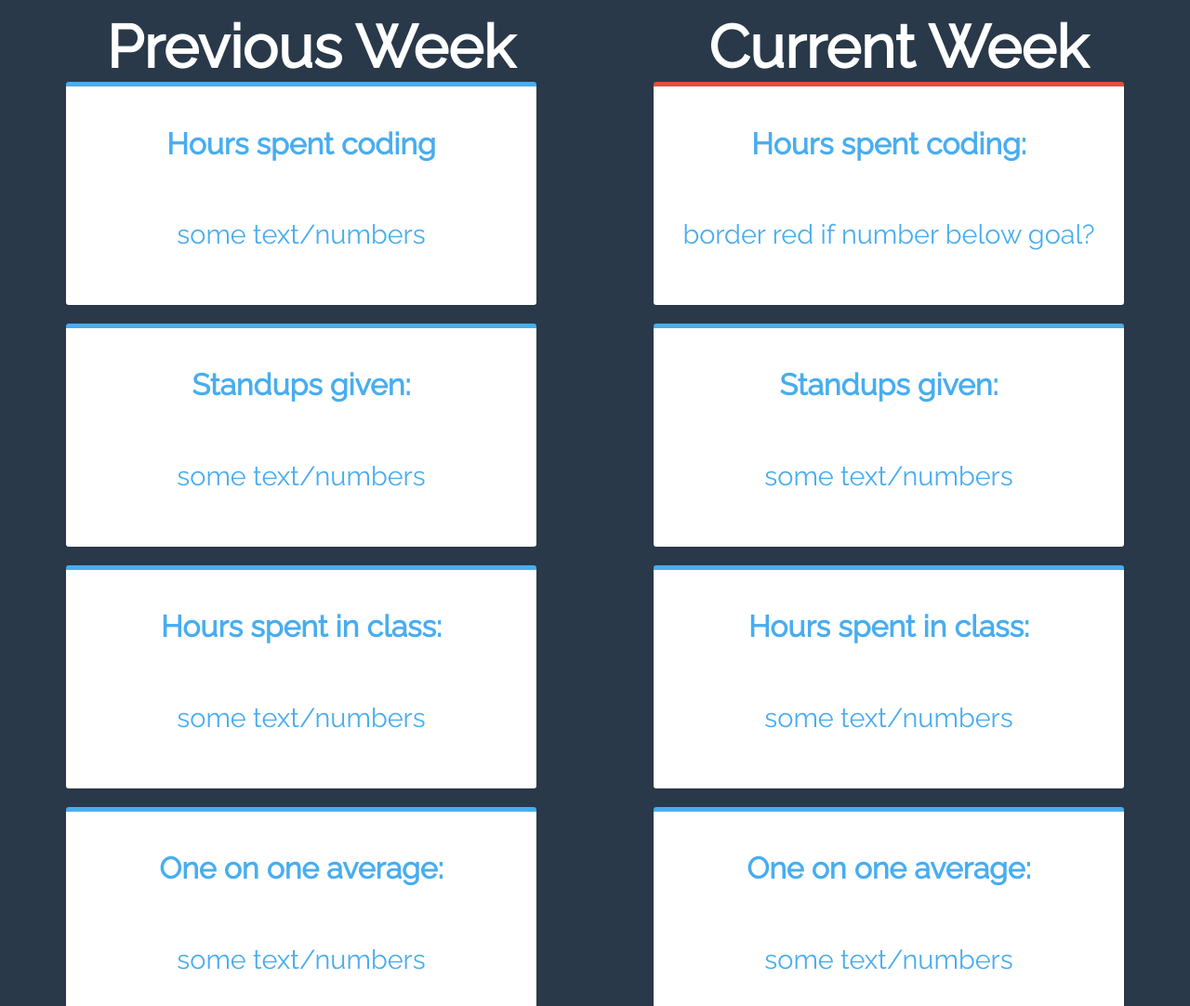
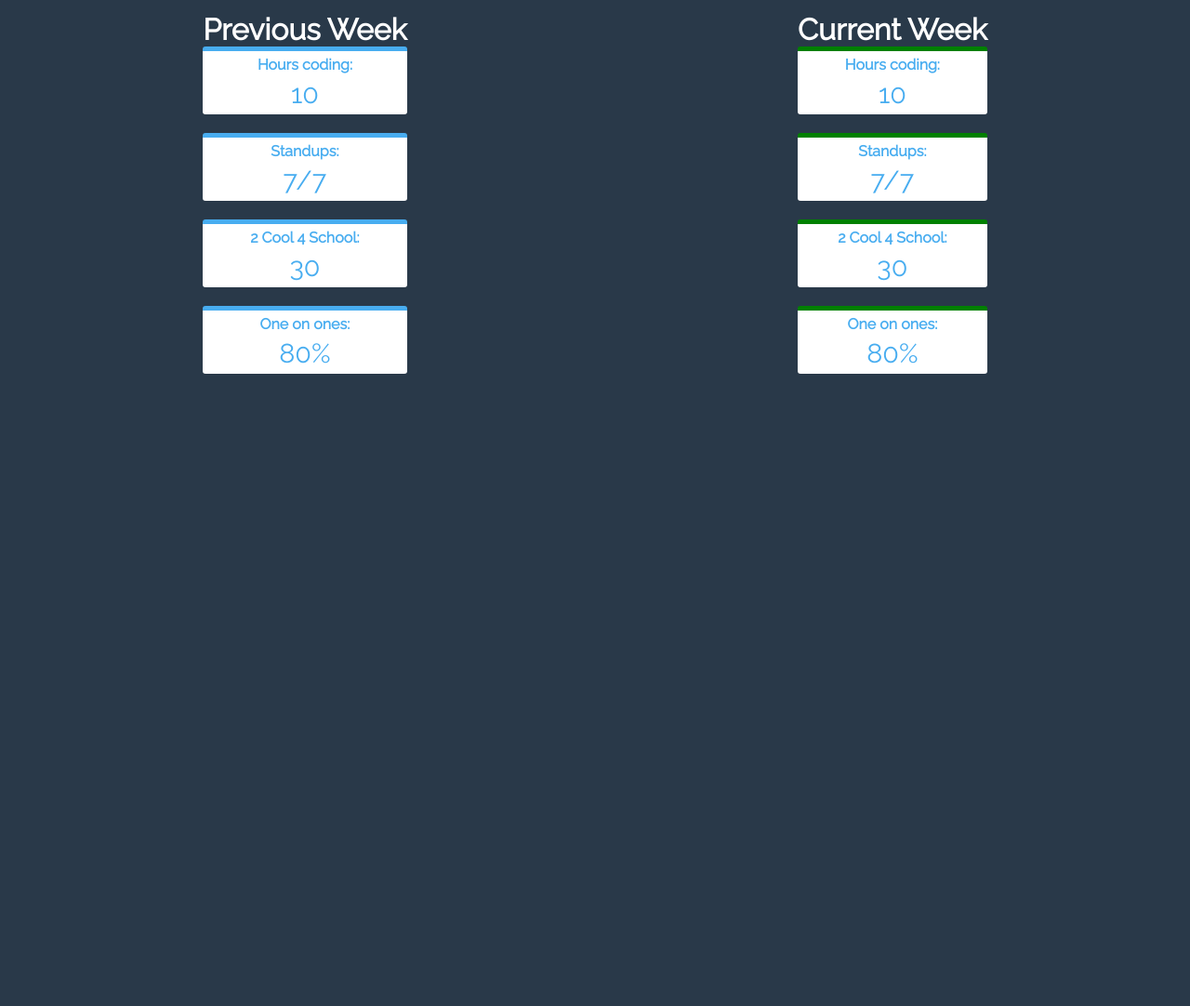
Before and after one commit to SanDiegoCodeSchool/dashboard, a website: page public/index.html in a window 1280 px wide. Shown: the top 1082 px of the page at 93% size. After the commit the page ends 800 px from the top, so only its background shows below. Drawn offline with Linux system fonts and the light colour scheme; no server answers.

Commit message:
styled page, adjusted font and box sizes, created mock data on backend, fetched mock data from front end

```diff
--- a/public/index.html
+++ b/public/index.html
@@ -18,41 +18,41 @@
                 <h4 class="week-title">Previous Week</h4>
             </div>
             <div class="card">
-                <h4 class="card-title">Hours spent coding</h4>
-                <p class="card-text">some text/numbers</p>
+                <h4 class="card-title">Hours coding:</h4>
+                <p class="card-text" id='previous-hours-coding'>10</p>
             </div>
             <div class="card">
-                <h4 class="card-title">Standups given:</h4>
-                <p class="card-text">some text/numbers</p>
+                <h4 class="card-title">Standups:</h4>
+                <p class="card-text" id='previous-standup'>7/7</p>
             </div>
             <div class="card">
-                <h4 class="card-title">Hours spent in class:</h4>
-                <p class="card-text">some text/numbers</p>
+                <h4 class="card-title">2 Cool 4 School:</h4>
+                <p class="card-text" id='previous-class-hours'>30</p>
             </div>
             <div class="card">
-                <h4 class="card-title">One on one average:</h4>
-                <p class="card-text">some text/numbers</p>
+                <h4 class="card-title">One on ones:</h4>
+                <p class="card-text" id='previous-one-on-one'>80%</p>
             </div>
         </div>
         <div class="col">
             <div class="title">
                 <h4 class="week-title">Current Week</h4>
             </div>
-            <div class="card" id="color-test">
-                <h4 class="card-title">Hours spent coding:</h4>
-                <p class="card-text">border red if number below goal?</p>
+            <div class="card goalMet">
+                <h4 class="card-title">Hours coding:</h4>
+                <p class="card-text" id='current-hours-coding'>10</p>
             </div>
-            <div class="card">
-                <h4 class="card-title">Standups given:</h4>
-                <p class="card-text">some text/numbers</p>
+            <div class="card goalMet">
+                <h4 class="card-title">Standups:</h4>
+                <p class="card-text" id='current-standup'>7/7</p>
             </div>
-            <div class="card">
-                <h4 class="card-title">Hours spent in class:</h4>
-                <p class="card-text">some text/numbers</p>
+            <div class="card goalMet">
+                <h4 class="card-title">2 Cool 4 School:</h4>
+                <p class="card-text" id='current-class-hours'>30</p>
             </div>
-            <div class="card">
-                <h4 class="card-title">One on one average:</h4>
-                <p class="card-text">some text/numbers</p>
+            <div class="card goalMet">
+                <h4 class="card-title">One on ones:</h4>
+                <p class="card-text" id='current-one-on-one'>80%</p>
             </div>
         </div>
     </div>
--- a/public/main.js
+++ b/public/main.js
@@ -0,0 +1,28 @@
+fetch('/data')
+  .then(function(response) {
+    return response.json();
+  })
+  .then(function(myJson) {
+    const studentData = myJson;
+    parseData(studentData);
+  }).catch((e) => {console.log("error occured", e)});
+
+function parseData(data) {
+    let prevHoursCoding = parseInt(data[0]['07/28/2019']['hoursSpentInEditor'])+parseInt(data[0]['07/28/2019']['hoursSpentInBrowser']);
+    document.getElementById('previous-hours-coding').innerHTML=prevHoursCoding;
+    let prevStandups = data[0]['07/28/2019']['standupsCompleted'];
+    document.getElementById('previous-standup').innerHTML= "7/7";
+    let prevClassHours = data[0]['07/28/2019']['hoursInClass'];
+    document.getElementById('previous-class-hours').innerHTML=prevClassHours;
+    let prevOneOnOnes = data[0]['07/28/2019']['oneOnOneAverage'];
+    document.getElementById('previous-one-on-one').innerHTML=prevOneOnOnes;
+
+    let currentHoursCoding = parseInt(data[1]['07/29/2019']['hoursSpentInEditor'])+parseInt(data[1]['07/29/2019']['hoursSpentInBrowser']);
+    document.getElementById('current-hours-coding').innerHTML=currentHoursCoding;
+    let currentStandups = data[1]['07/29/2019']['standupsCompleted'];
+    document.getElementById('current-standup').innerHTML="7/7";
+    let currentClassHours = data[1]['07/29/2019']['hoursInClass'];
+    document.getElementById('current-class-hours').innerHTML=currentClassHours;
+    let currentOneOnOnes = data[1]['07/29/2019']['oneOnOneAverage'];
+    document.getElementById('current-one-on-one').innerHTML=currentOneOnOnes;
+}
--- a/public/styles.css
+++ b/public/styles.css
@@ -29,10 +29,10 @@
   }
 
   .week-title {
-    font-size: 4em;
+    font-size: 2em;
     text-align: center;
     color: white;
-    margin: 5px 0px 0px 20px;
+    margin: 5px 0px 0px 0px;
     padding-top: 0px;
   }
 
@@ -42,8 +42,6 @@
     display: flex;
     flex-direction: column;
     margin: auto;
-    width: 40%;
-    height: 100%;
   }
 
   .card {
@@ -52,8 +50,10 @@
     background-color: white;
     margin-bottom: 20px;
     overflow: hidden;
-    min-height: 160px;
-    max-height: 300px;
+  }
+
+  .goalMet{
+    border-top: 5px solid green;
   }
 
   #color-test {
@@ -61,11 +61,11 @@
   }
 
   .card-title {
-      font-size: 2em;
-      padding: 0px 40px 20px 40px;
+      font-size: 1em;
+      margin: 5px 0px;
   }
 
   .card-text {
       font-size: 1.8rem;
-      padding: 0px 10px 30px 10px
+      margin: 5px 0px;
   }
```
Also changed, not shown: server/server.js (+20 -1 lines).
